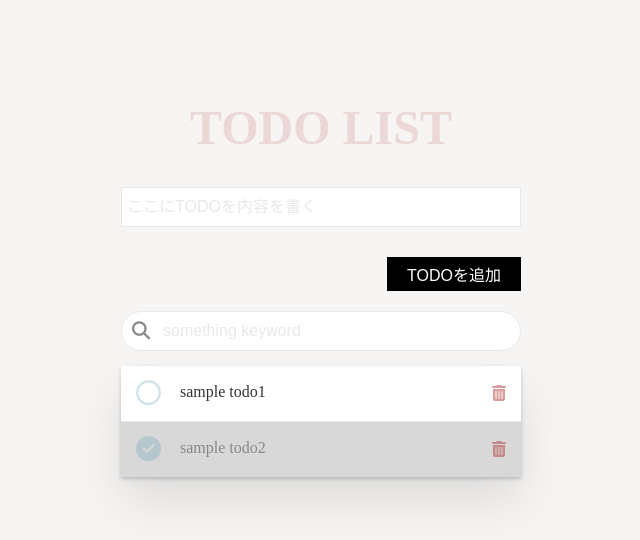
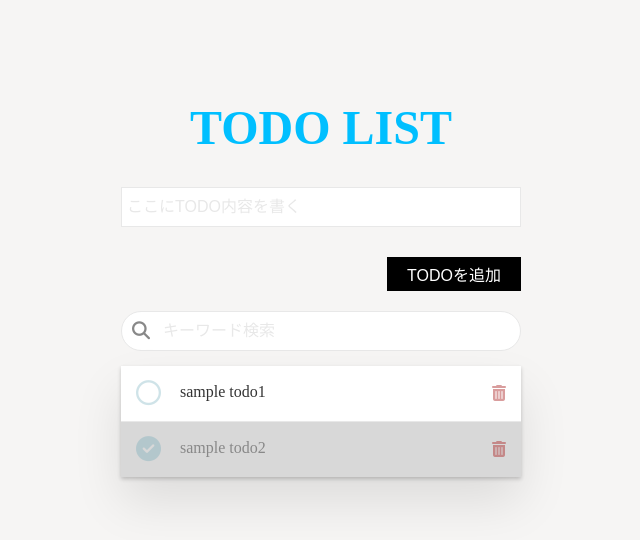
Before and after one commit to ss8806/todolist_vue, a plain HTML site: page index.html in a window 1280 px wide. Shown: the whole page, without its empty margins (319-959 px from the left). Drawn offline with nearby package versions, Linux system fonts and the light colour scheme.

Commit message:
誤字修正

```diff
--- a/app.css
+++ b/app.css
@@ -15,7 +15,7 @@ body{
 .mainTitle{
   text-align: center;
   font-size: 3em;
-  color: rgba(175, 47, 47, 0.15);
+  color: rgb(0, 191, 255);
 }
 .form{
   text-align: right;
--- a/index.html
+++ b/index.html
@@ -19,7 +19,7 @@
                   <input
 
                     class="inputText"
-                    placeholder="ここにTODOを内容を書く"
+                    placeholder="ここにTODO内容を書く"
                     v-on:keydown.shift.enter="addItem"
                     v-model="todoItem"
                   />
@@ -39,7 +39,7 @@
                 <input
                   type="text"
                   class="searchBox__input"
-                  placeholder="something keyword"
+                  placeholder="キーワード検索"
                   v-model="searchWord"
                 />
               </div>
```
